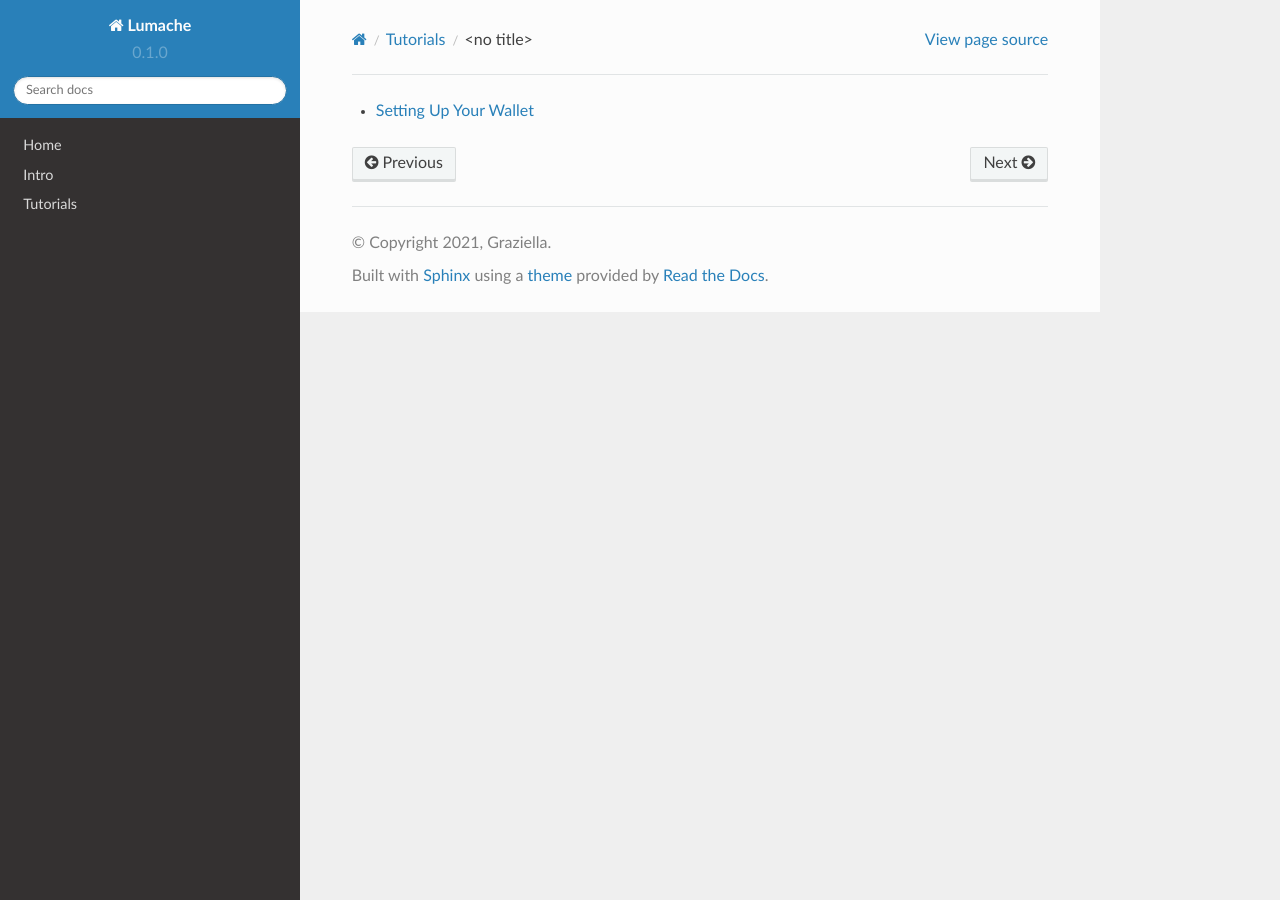
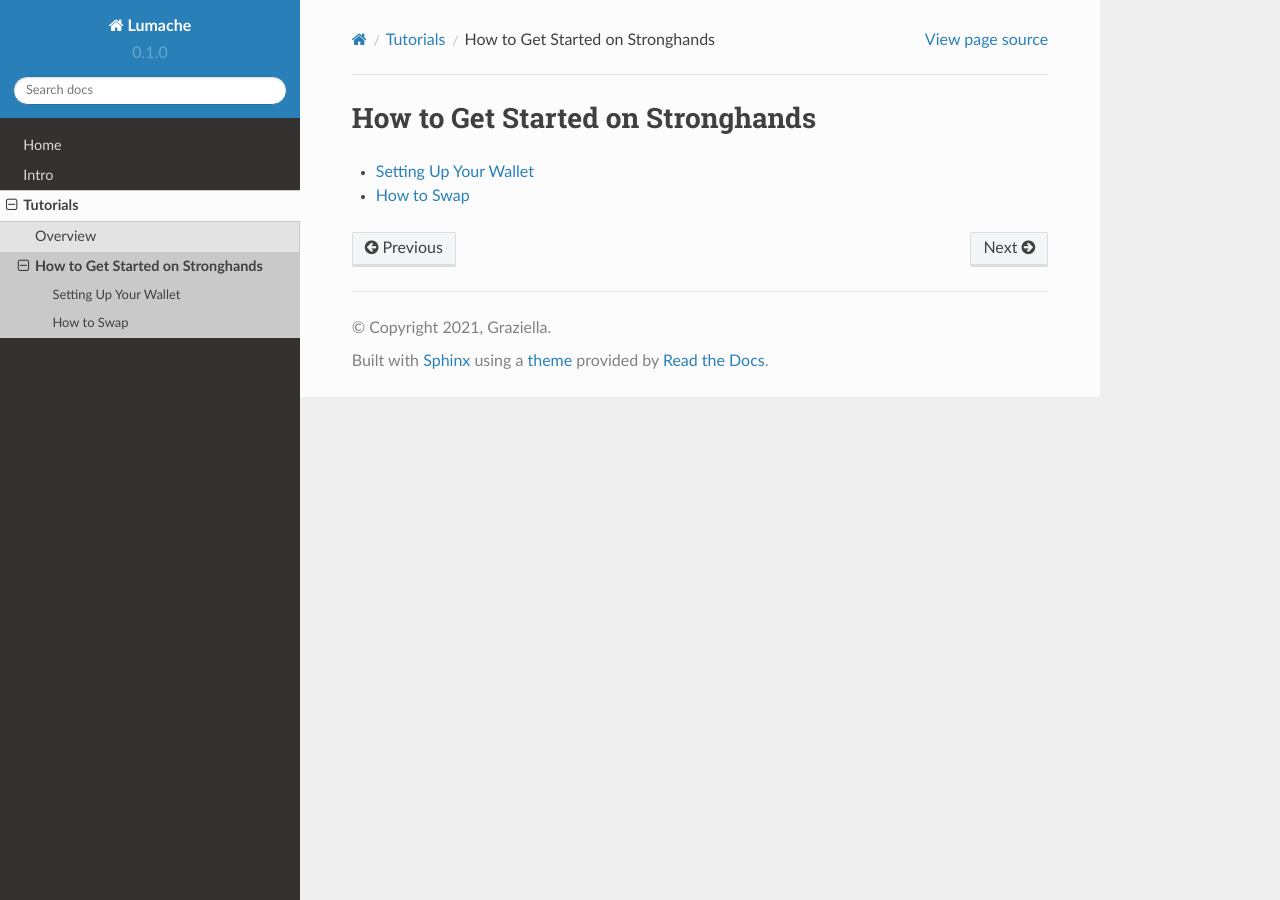
Before and after one commit to Dev-Legion/stronghands-documentation, a Sphinx documentation site: the page built from docs/source/tutorials/gettingstarted/index.rst, in a window 1280 px wide. Built offline with Sphinx 7.4.7 and the Read the Docs theme 2.0.0, drawn with Linux system fonts in a browser that asks for light colours.

Commit message:
update docs

```diff
--- a/docs/source/tutorials/gettingstarted/index.rst
+++ b/docs/source/tutorials/gettingstarted/index.rst
@@ -1,3 +1,6 @@
+How to Get Started on Stronghands
+=================================
+
 .. toctree::
 
     Setting Up Your Wallet <setup.rst>
--- a/docs/source/tutorials/gettingstarted/swap.rst
+++ b/docs/source/tutorials/gettingstarted/swap.rst
@@ -1,4 +1,5 @@
 How to Swap
+===========
 
 StronghandsSwap makes cryptocurrency trading simple. Starting with a swap is the best way to get better acquainted with sushi.com <https://www.sushi.com/>_. Tokens ready? Let’s start swapping!
 
```
